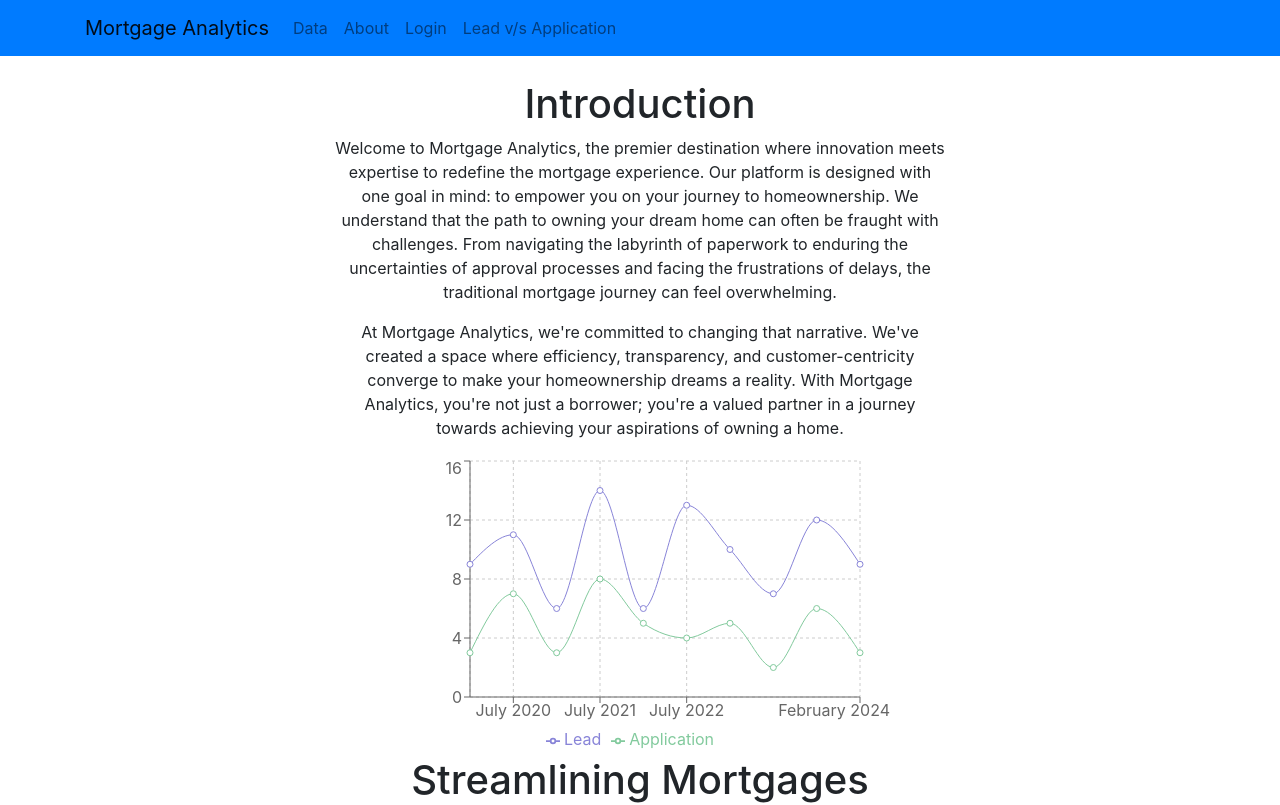
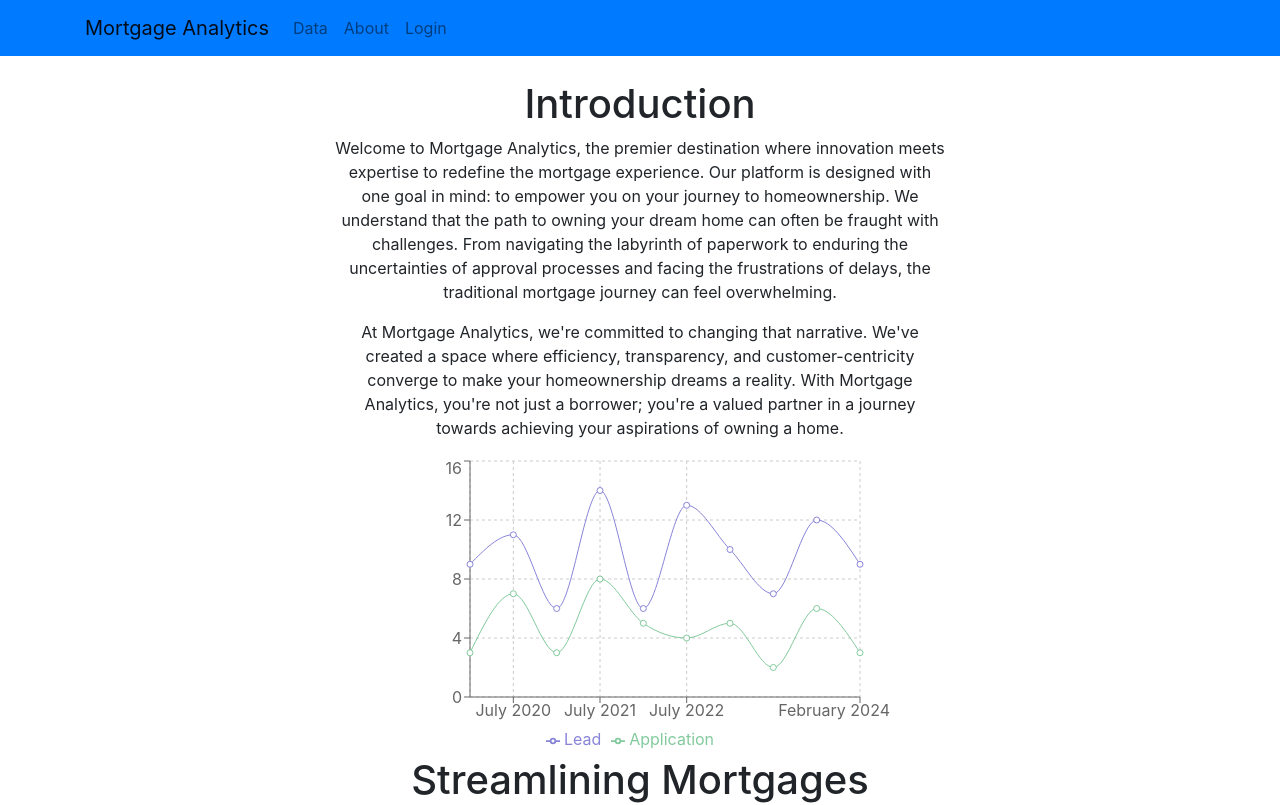
Before and after one commit to mortgage-analytics/frontend, a React (Create React App) app in the folder mortgage_analytics/: page / in a window 1280 px wide. Shown: the top 805 px of the page. Built offline with nearby package versions, Linux system fonts and the light colour scheme.

Commit message:
removed Leads pages

```diff
--- a/mortgage_analytics/src/components/Navbar.jsx
+++ b/mortgage_analytics/src/components/Navbar.jsx
@@ -15,7 +15,6 @@ function AppNavbar() {
                 <Nav.Link href="/data">Data</Nav.Link>
                 <Nav.Link href="/about">About</Nav.Link>
                 <Nav.Link href="/login">Login</Nav.Link>
-                <Nav.Link href="/leadvapp">Lead v/s Application</Nav.Link>
             </Nav>
             </Navbar.Collapse>
         </Container>
```
